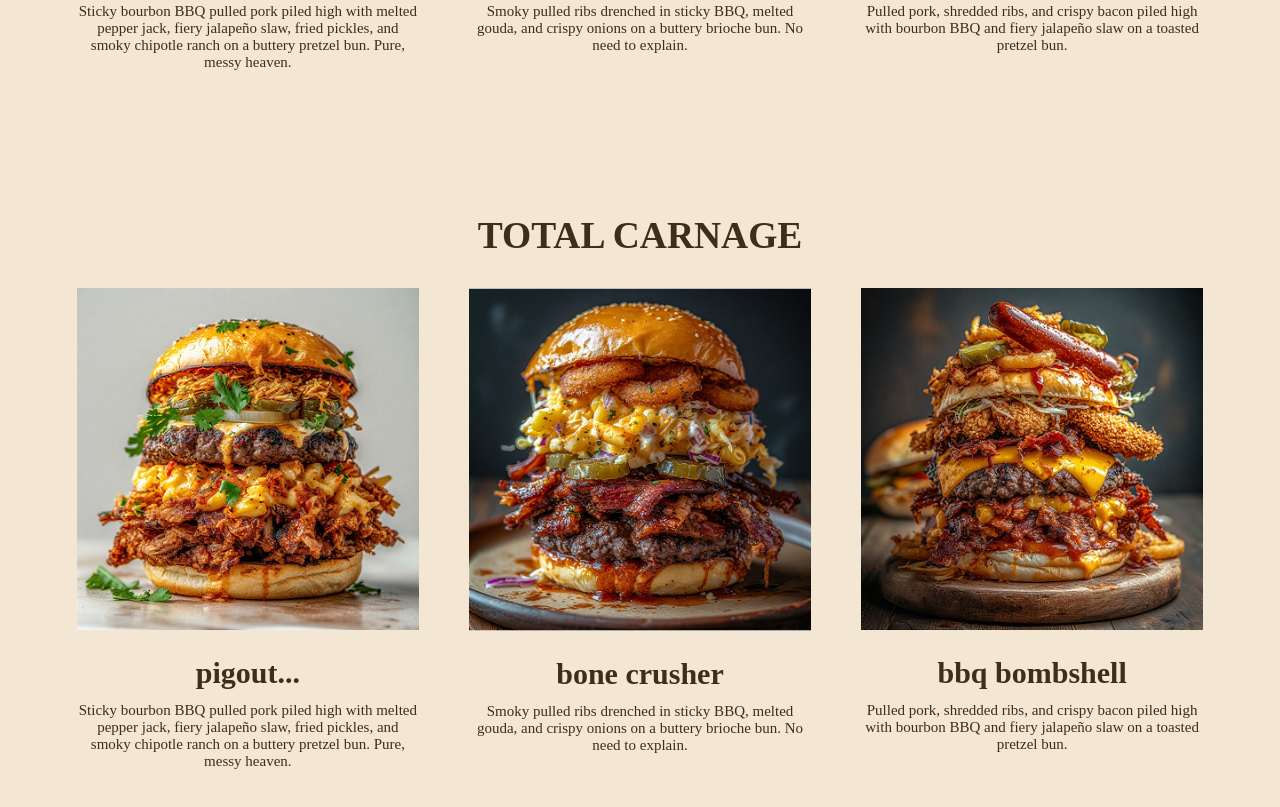
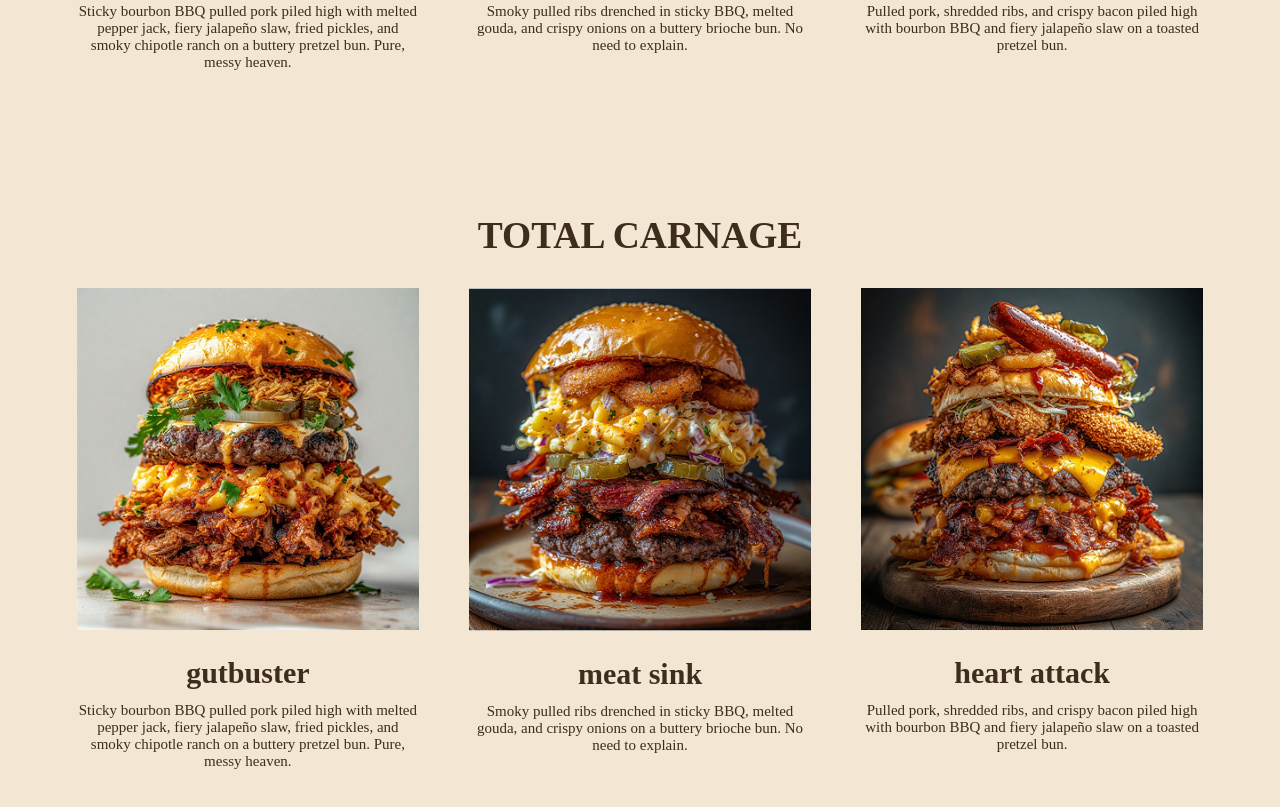
Before and after one commit to Bill-23468/Burger-Website, a plain HTML site: page index.html in a window 1280 px wide. Shown: the part 6960-7767 px from the top of the page. Drawn offline with Linux system fonts and the light colour scheme.

Commit message:
corrected burger name

```diff
--- a/index.html
+++ b/index.html
@@ -192,17 +192,17 @@
             <section class="three-columns">
                 <div class="card">
                     <img src="./imagefolder/gutbuster.jpg">
-                    <h2 class="burger-title">pigout...</h2>
+                    <h2 class="burger-title">gutbuster</h2>
                     <p class="burger-prompt">Sticky bourbon BBQ pulled pork piled high with melted pepper jack, fiery jalapeño slaw, fried pickles, and smoky chipotle ranch on a buttery pretzel bun. Pure, messy heaven.</p>
                 </div>
                 <div class="card">
                     <img src="./imagefolder/meat sink.jpg">
-                    <h2 class="burger-title">bone crusher</h2>
+                    <h2 class="burger-title">meat sink</h2>
                     <p class="burger-prompt">Smoky pulled ribs drenched in sticky BBQ, melted gouda, and crispy onions on a buttery brioche bun. No need to explain.</p>
                 </div>
                 <div class="card">
                     <img src="./imagefolder/heart attack.jpg">
-                    <h2 class="burger-title">bbq bombshell</h2>
+                    <h2 class="burger-title">heart attack</h2>
                     <p class="burger-prompt">Pulled pork, shredded ribs, and crispy bacon piled high with bourbon BBQ and fiery jalapeño slaw on a toasted pretzel bun.</p>
                 </div>
             </section>
```
